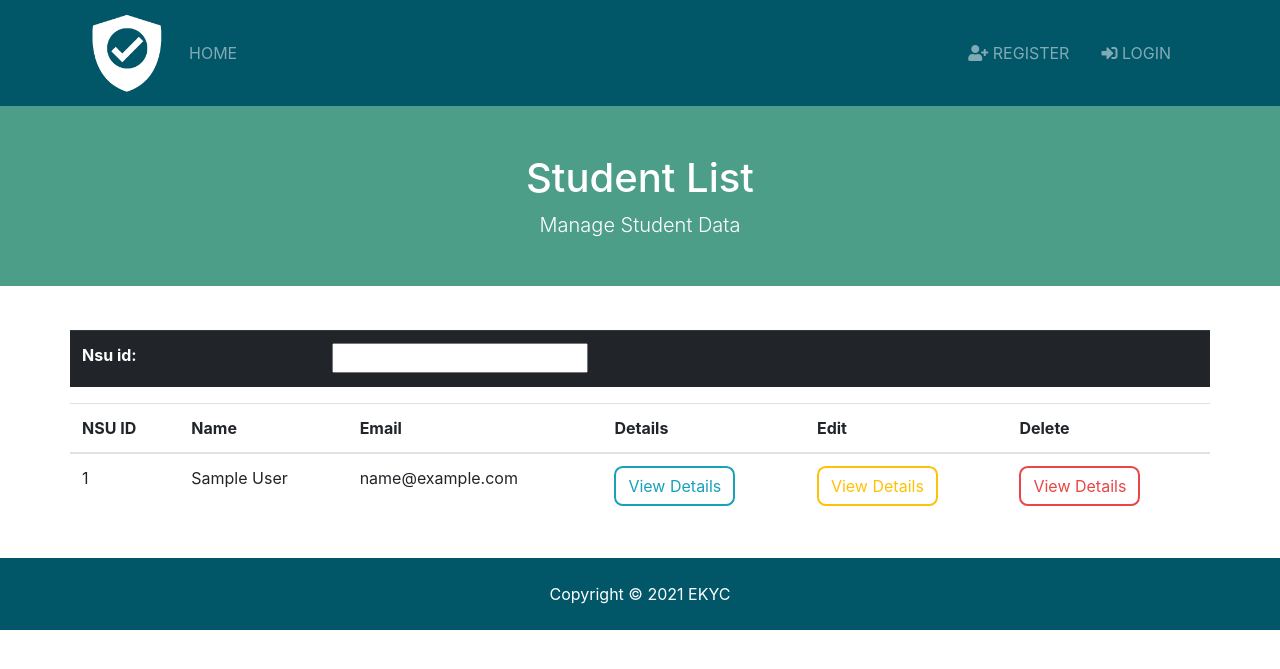
After one commit to Shahriar10k/ekyc, a Django app: page /entries/ in a window 1280 px wide. The commit adds this page. Shown: the top 669 px of the page. Run offline with Django 3.2, Linux system fonts and the light colour scheme; tables that the repository leaves empty hold one stand-in row (values such as "Sample post"); some libraries are stand-ins or nearby versions.

Commit message:
add filter, student_list template
added from dev-szl branch

```diff
--- a/ekyc/settings.py
+++ b/ekyc/settings.py
@@ -32,6 +32,7 @@ ALLOWED_HOSTS = []
 # Application definition
 
 INSTALLED_APPS = [
+    'django_filters',
     'crispy_forms',
     'accounts.apps.AccountsConfig',
     'pages.apps.PagesConfig',
--- a/ekyc/static/css/style.css
+++ b/ekyc/static/css/style.css
@@ -13,6 +13,11 @@ img {
 
 .social a {
   margin-right: 0.4rem; }
+
+a, a:hover, a:focus, a:active {
+    text-decoration: none;
+    color: inherit;
+}
 
 #showcase {
   background: url(../img/showcase.jpg) no-repeat top center fixed/cover;
--- /dev/null
+++ b/entries/filters.py
@@ -0,0 +1,9 @@
+import django_filters
+from django_filters import CharFilter
+from entries.models import Student_info
+
+class StudentFilter(django_filters.FilterSet):
+
+    class Meta:
+        model = Student_info
+        fields = ['nsu_id']
--- a/entries/models.py
+++ b/entries/models.py
@@ -1,3 +1,4 @@
+from functools import partialmethod
 from django.db import models
 import uuid
 from django.db.models.indexes import Index
@@ -47,47 +48,47 @@ class Personal_info(models.Model):
         ('OTHER','OTHER'),
     )
     id = models.OneToOneField(Student_info, on_delete= models.CASCADE, primary_key=True)
-    fathers_name = models.CharField(max_length=100)
-    mothers_name = models.CharField(max_length=100)
-    gender = models.CharField(max_length=20,choices=GENDER)
-    date_of_birth = models.DateField()
-    address = models.TextField(max_length=100)
-    religion = models.CharField(max_length=10)
-    citizenship = models.CharField(max_length=10)
-    marital_status = models.CharField(max_length=20,choices=MARITAL_STATUS)
-    blood_group = models.CharField(max_length=20,choices=BLOOD_TYPE)
-    covid19_status = models.CharField(max_length=20, choices=VOTE_TYPE)
-    contact_number = models.CharField(max_length=20)
+    fathers_name = models.CharField(max_length=100, blank= True, null=True)
+    mothers_name = models.CharField(max_length=100, blank= True, null=True)
+    gender = models.CharField(max_length=20,choices=GENDER, blank= True, null=True)
+    date_of_birth = models.DateField(blank= True, null=True)
+    address = models.TextField(max_length=100,blank= True, null=True)
+    religion = models.CharField(max_length=10,blank= True, null=True)
+    citizenship = models.CharField(max_length=10,blank= True, null=True)
+    marital_status = models.CharField(max_length=20,choices=MARITAL_STATUS,blank= True, null=True)
+    blood_group = models.CharField(max_length=20,choices=BLOOD_TYPE,blank= True, null=True)
+    covid19_status = models.CharField(max_length=20, choices=VOTE_TYPE,blank= True, null=True)
+    contact_number = models.CharField(max_length=20,blank= True, null=True)
 
 
 
 
 class Ssc_equivlent(models.Model):
     id = models.OneToOneField(Student_info, on_delete= models.CASCADE, primary_key=True)
-    school_name = models.CharField(max_length=100)
-    session = models.IntegerField()
-    passing_year = models.IntegerField()
-    gpa = models.DecimalField(max_digits=3 , decimal_places=2)
-    medium = models.CharField(max_length=100)
-    board = models.CharField(max_length=100)
+    school_name = models.CharField(max_length=100, blank= True, null=True)
+    session = models.IntegerField(blank= True, null=True)
+    passing_year = models.IntegerField(blank= True, null=True)
+    gpa = models.DecimalField(max_digits=3 , decimal_places=2, blank= True, null=True)
+    medium = models.CharField(max_length=100, blank= True, null=True)
+    board = models.CharField(max_length=100, blank= True, null=True)
 
 
 
 class Hsc_equivlent(models.Model):
 
     id = models.OneToOneField(Student_info, on_delete= models.CASCADE, primary_key=True)
-    collage_name = models.CharField(max_length=100)
-    session = models.IntegerField()
-    passing_year = models.IntegerField()
-    gpa = models.DecimalField(max_digits=3 , decimal_places=2)
-    medium = models.CharField(max_length=100)
-    board = models.CharField(max_length=100)
+    collage_name = models.CharField(max_length=100,blank= True, null=True)
+    session = models.IntegerField(blank= True, null=True)
+    passing_year = models.IntegerField(blank= True, null=True)
+    gpa = models.DecimalField(max_digits=3 , decimal_places=2, blank= True, null=True)
+    medium = models.CharField(max_length=100, blank= True, null=True)
+    board = models.CharField(max_length=100, blank= True, null=True)
 
 class Course(models.Model):
 
     couse_code = models.CharField(primary_key=True, max_length=20, unique=True)
-    course_title = models.CharField(max_length=100)
-    course_desc = models.TextField(max_length=100)
+    course_title = models.CharField(max_length=100, blank= True, null=True)
+    course_desc = models.TextField(max_length=100, blank= True, null=True)
     course_credit = models.IntegerField()
 
 class Grade(models.Model):
@@ -114,10 +115,10 @@ class Grade(models.Model):
         ('W','W'),
     )
     id = models.ForeignKey(Student_info, on_delete= models.CASCADE, primary_key=True, unique=False)
-    course_code = models.OneToOneField(Course, on_delete= models.CASCADE)
-    semester = models.CharField(max_length=20,choices=SEMESTER_NAME)
-    year = models.IntegerField()
-    grade = models.CharField(max_length=10,choices=GRADE_CHOICE)
+    course_code = models.OneToOneField(Course, on_delete= models.CASCADE, blank= True, null=True)
+    semester = models.CharField(max_length=20,choices=SEMESTER_NAME, blank= True, null=True)
+    year = models.IntegerField(blank= True, null=True)
+    grade = models.CharField(max_length=10,choices=GRADE_CHOICE, blank= True, null=True)
 
 
 
@@ -125,6 +126,6 @@ class Grade(models.Model):
 
 class Financial_history(models.Model):
     id = models.OneToOneField(Student_info, on_delete= models.CASCADE, primary_key=True)
-    annual_income = models.IntegerField()
-    earning_source = models.CharField(max_length=100)
-    annual_expenditure = models.IntegerField(default=0,blank=True)
+    annual_income = models.IntegerField(blank= True, null=True)
+    earning_source = models.CharField(max_length=100, blank= True, null=True)
+    annual_expenditure = models.IntegerField(default=0, blank= True, null=True)
--- a/entries/urls.py
+++ b/entries/urls.py
@@ -6,7 +6,7 @@ from . import views
 urlpatterns = [
 
     path('create_entry/',views.createEntry, name='create_entry'),
-    #path('',views.index,name='index'),
+    path('',views.StudentList,name='StudentList'),
     #path('addentry',views.addentry, name='addentry'),
     #path('editentry',views.editentry, name='editentry'),
     #path('deleteentry',views.deleteentry, name='deleteentry),
--- a/entries/views.py
+++ b/entries/views.py
@@ -3,6 +3,9 @@ from django.urls.base import reverse_lazy
 from django.contrib import messages
 from .models import *
 from .forms import *
+from django.contrib.auth.decorators import login_required
+from entries.models import Student_info
+from entries.filters import StudentFilter
 
 
 # Create your views here.
@@ -12,7 +15,7 @@ def createEntry(request) :
     form1 = Student_info_form()
 
     if request.method == 'POST':
-        form1 = Student_info_form(request.POST)
+        form1 = Student_info_form(request.POST, request.FILES)
         if form1.is_valid():
             form1.save()
 
@@ -23,3 +26,17 @@ def createEntry(request) :
     context = {'form1':form1 ,}
 
     return render(request, 'entries/add_entries.html', context)
+
+#filter for student list
+def StudentList(request):
+    student_list = Student_info.objects.all()
+    stuFilter = StudentFilter(request.GET, queryset = student_list)
+    student_list = stuFilter.qs
+
+    context = {'student_list': student_list, 'stuFilter': stuFilter}
+    return render(request, 'entries/student_list.html', context)
+
+#@login_required
+#def StudentProfile(request):
+ #   pass
+  #  return render(request, 'student_list/Student_Profile.html')
--- /dev/null
+++ b/templates/entries/student_list.html
@@ -0,0 +1,59 @@
+{% extends 'base.html' %}
+
+{% block content %}
+
+<section id="showcase-inner" class="py-5 text-white">
+    <div class="container">
+      <div class="row text-center">
+        <div class="col-md-12">
+          <h1 class="display-6">Student List</h1>
+          <p class="lead">Manage Student Data </p>
+        </div>
+      </div>
+    </div>
+  </section>
+
+  <!--Alerts-->
+  {% include 'partials/_alerts.html' %}
+
+  <section id="dashboard" class="py-4">
+
+    <div class="container">
+      <div class="row">
+        <table class="table table-dark">
+          <form method="get">
+            {{stuFilter.form}}
+
+          </form>
+        </table>
+        <table class="table table-hover">
+          <thead>
+          <tr>
+            <th scope="col">NSU ID</th>
+            <th scope="col">Name</th>
+            <th scope="col">Email</th>
+            <th scope="col">Details</th>
+            <th scope="col">Edit</th>
+            <th scope="col">Delete</th>
+          </tr>
+          </thead>
+          <tbody>
+
+          {% for student in student_list %}
+          <tr>
+            <td>{{student.nsu_id}}</td>
+            <td>{{student.first_name}} {{student.last_name}}</td>
+            <td>{{student.email}}</td>
+            <td><button class="btn btn-outline-info" type="submit"><a href="#">View Details</a></button></td>
+            <td><button class="btn btn-outline-warning" type="submit"><a href="#">View Details</a></button></td>
+            <td><button class="btn btn-outline-danger" type="submit"><a href="#">View Details</a></button></td>
+          </tr>
+          </tbody>
+          {% endfor %}
+
+        </table>
+      </div>
+    </div>
+  </section>
+
+{% endblock %}
```
Also changed, not shown: templates/entries/add_entries.html (+1 -26 lines), ekyc/static/css/bootstrap.css, entries/migrations/0007_alter_student_info_photo.py (added), entries/migrations/0008_alter_student_info_photo.py (added), entries/migrations/0009_auto_20211114_2245.py (added).
